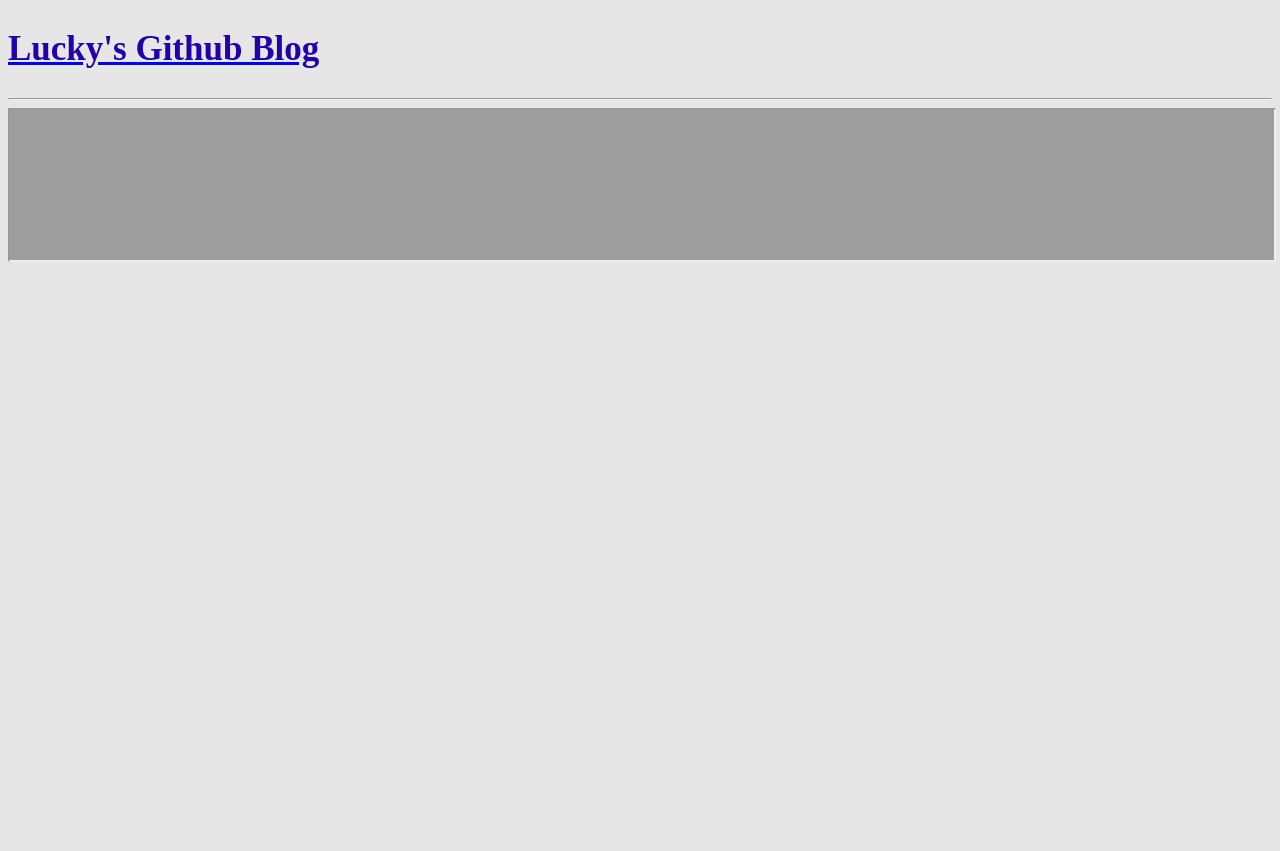
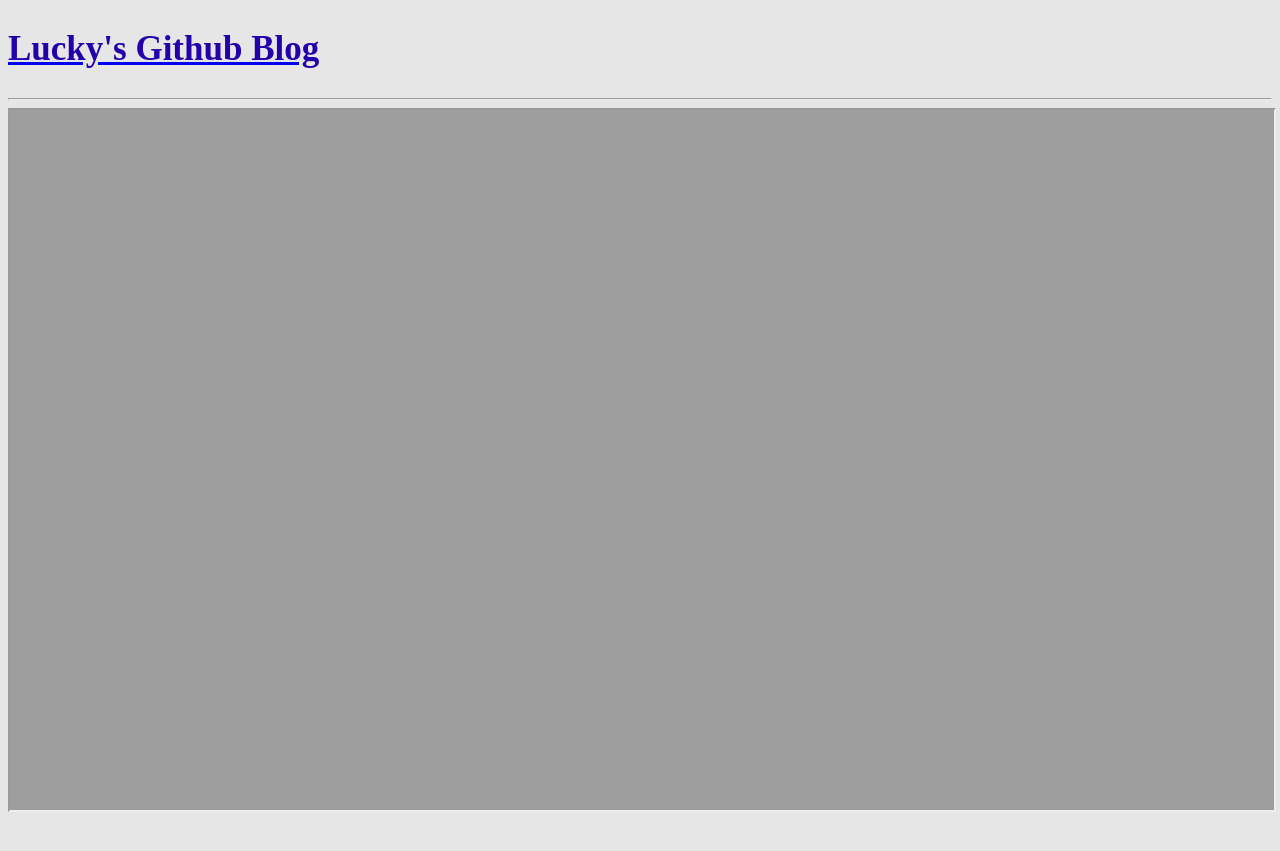
Before and after one commit to lucky521/blog, a Jekyll site: the page built from _posts/2013-12-1-flappy-bird.html, in a window 1280 px wide. Shown: the top 851 px of the page. Built offline with Jekyll 4.4.1, drawn with Linux system fonts in a browser that asks for light colours.

Commit message:
Update 2013-12-1-flappy-bird.html

```diff
--- a/_posts/2013-12-1-flappy-bird.html
+++ b/_posts/2013-12-1-flappy-bird.html
@@ -3,4 +3,4 @@ layout: default
 title: 累了吧，玩个游戏
 ---
 
-<iframe src="http://lucky521.github.io/Flappy-Bird/" width="100%" height="100%"> </iframe>
+<iframe src="http://lucky521.github.io/Flappy-Bird/" width="100%" height="700"> </iframe>
```
